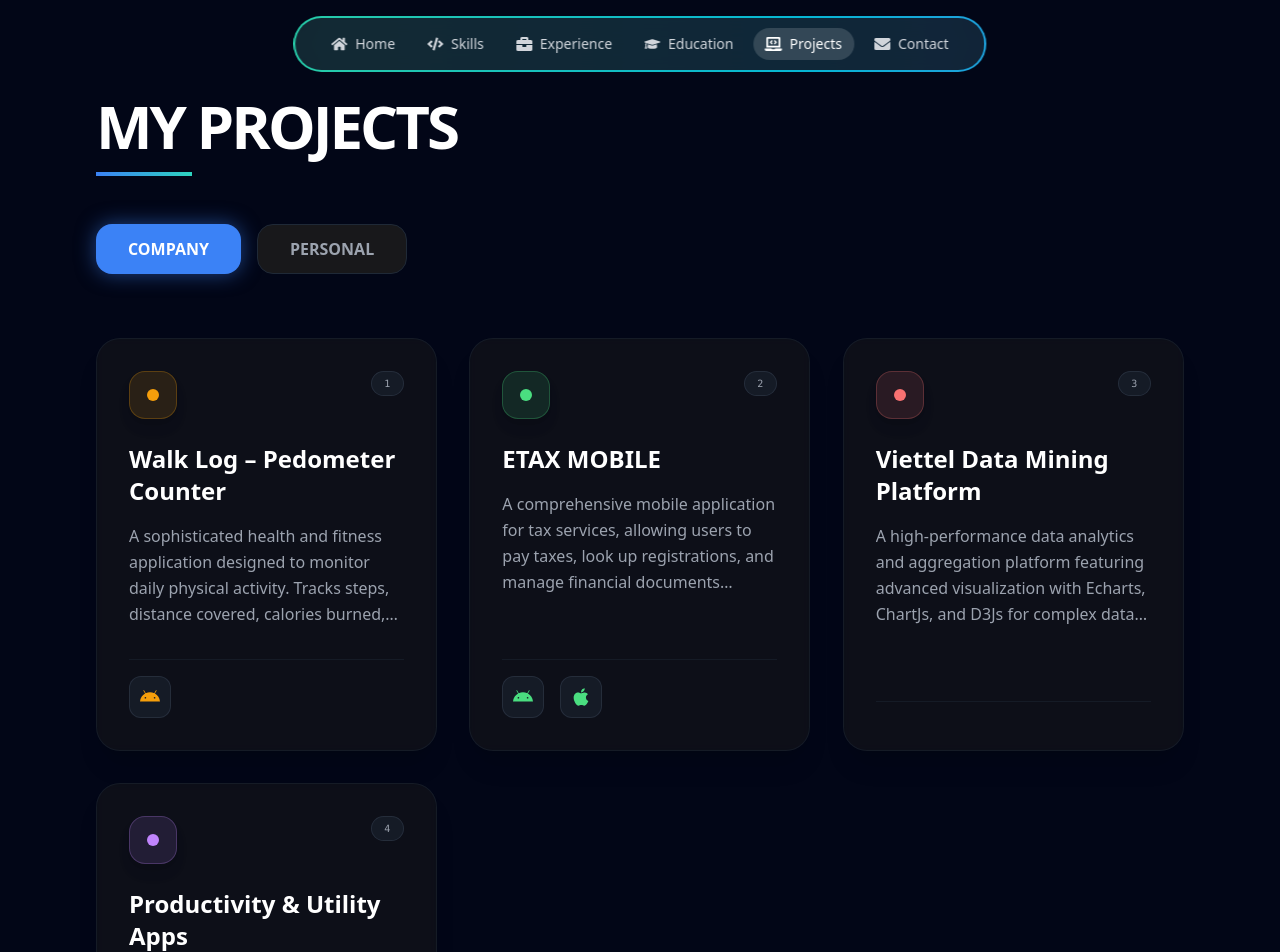
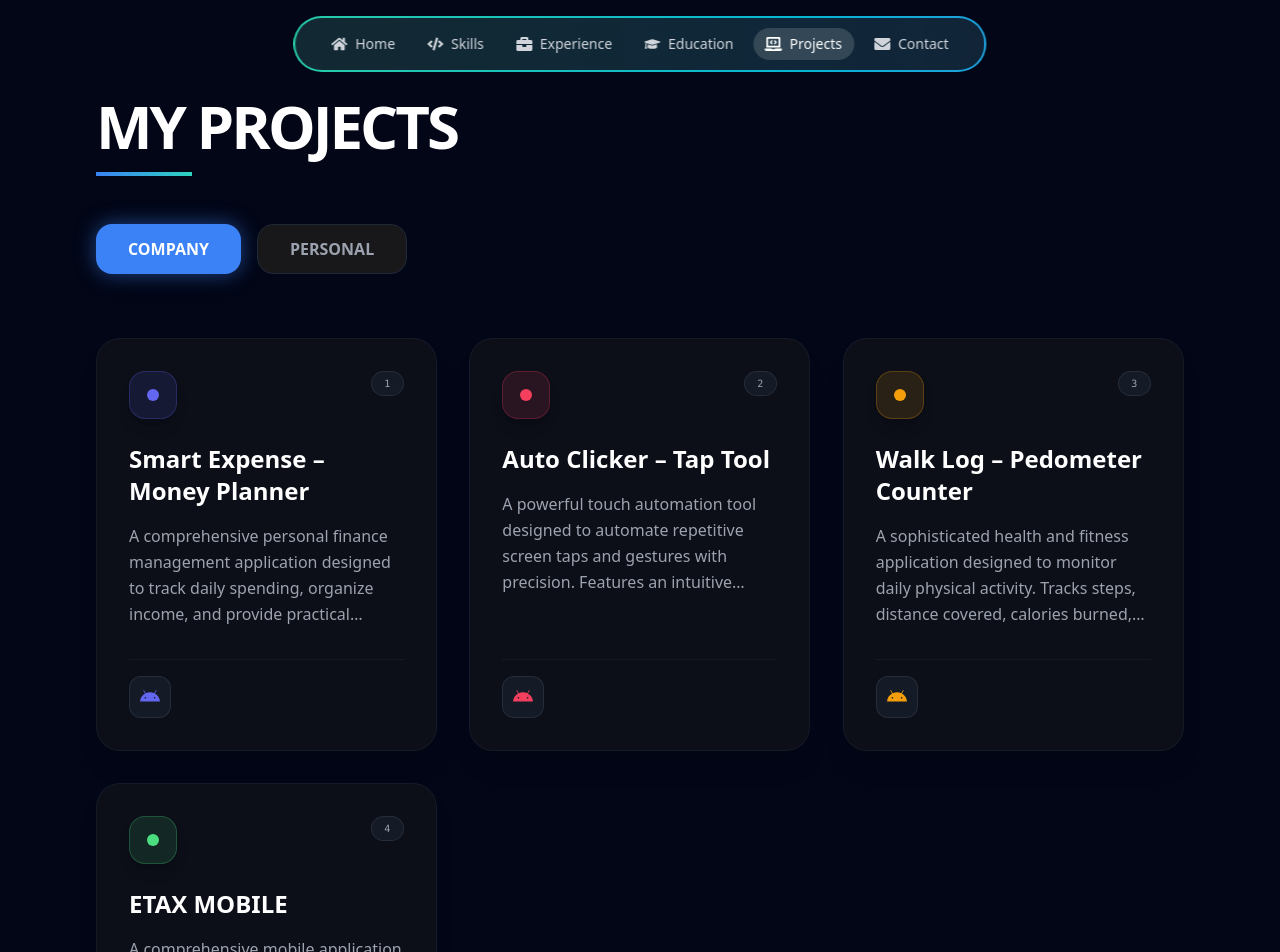
Before and after one commit to nguyenvietcuong0112/nguyenvietcuong_profolio, a React (Vite) app: page /projects in a window 1280 px wide. Shown: the top 952 px of the page. Built offline with nearby package versions, Linux system fonts and the light colour scheme.

Commit message:
fix bugs

```diff
--- a/src/pages/Projects/Projects.jsx
+++ b/src/pages/Projects/Projects.jsx
@@ -4,6 +4,24 @@
 import { FaAndroid, FaApple, FaGithub } from "react-icons/fa";
 
 const projects = [
+  {
+    title: "Smart Expense – Money Planner",
+    category: "company",
+    description:
+      "A comprehensive personal finance management application designed to track daily spending, organize income, and provide practical financial insights with a focus on simplicity and user experience.",
+    color: "#6366f1",
+    githubLink: "#",
+    androidLink: "https://play.google.com/store/apps/details?id=com.moneytracker.financecontrol.dailybudget.expenses",
+  },
+  {
+    title: "Auto Clicker – Tap Tool",
+    category: "company",
+    description:
+      "A powerful touch automation tool designed to automate repetitive screen taps and gestures with precision. Features an intuitive setup for hands-free interaction, making it ideal for gaming and productivity tasks.",
+    color: "#f43f5e",
+    githubLink: "#",
+    androidLink: "https://play.google.com/store/apps/details?id=com.autoclicker.tap.automation",
+  },
   {
     title: "Walk Log – Pedometer Counter",
     category: "company",
@@ -42,14 +60,6 @@
     androidLink: "https://play.google.com/store/apps/details?id=com.fillcolor.coloringbook.paint.colorart",
   },
   {
-    title: "Viettel Data Mining Platform",
-    category: "company",
-    description:
-      "A high-performance data analytics and aggregation platform featuring advanced visualization with Echarts, ChartJs, and D3Js for complex data insights.",
-    color: "#f87171",
-    githubLink: "#",
-  },
-  {
     title: "App Lock – Protect Privacy",
     category: "personal",
     description:
@@ -58,14 +68,6 @@
     githubLink: "#",
     androidLink: "https://play.google.com/store/apps/details?id=com.app.lockit.smartlock",
   },
-  {
-    title: "Productivity & Utility Apps",
-    category: "company",
-    description:
-      "A suite of modular mobile applications across productivity and utility domains, implementing core features like background services, push notifications, and Firebase integration.",
-    color: "#c084fc",
-    githubLink: "#",
-  }
 ];
 
 export default function Projects() {
```
